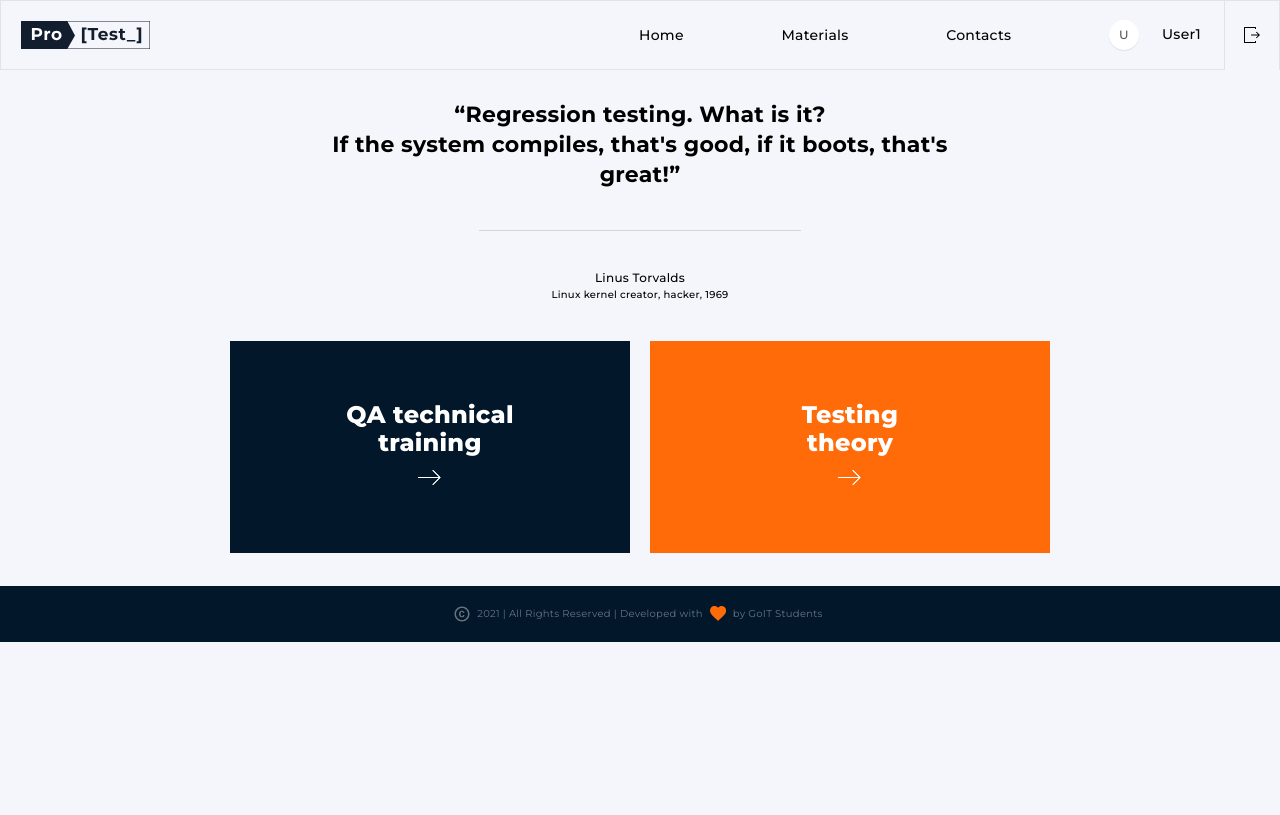
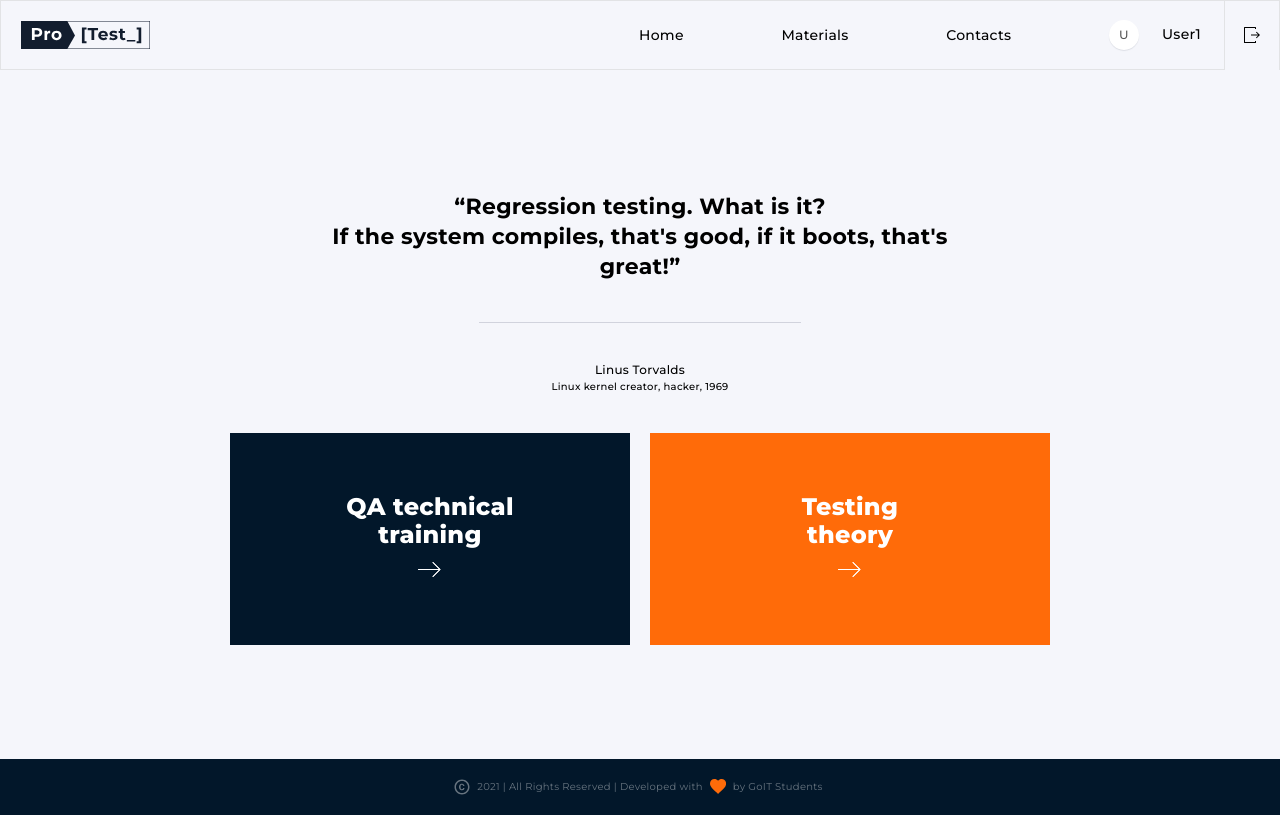
Before and after one commit to TanyaShved/finalProgect-front, a React (Create React App) app: page / in a window 1280 px wide. Built offline with nearby package versions, Linux system fonts and the light colour scheme.

Commit message:
fixed paddings for Tablet and PC version

```diff
--- a/src/views/HomeViev/MainPage.module.css
+++ b/src/views/HomeViev/MainPage.module.css
@@ -1,6 +1,18 @@
 .section {
   padding: 30px 0px 33px;
   text-align: center;
+}
+
+@media screen and (min-width: 768px) {
+  .section {
+    padding: 80px 0px 112px;
+  }
+}
+
+@media screen and (min-width: 1280px) {
+  .section {
+    padding: 122px 0px 114px;
+  }
 }
 
 .text {
```
